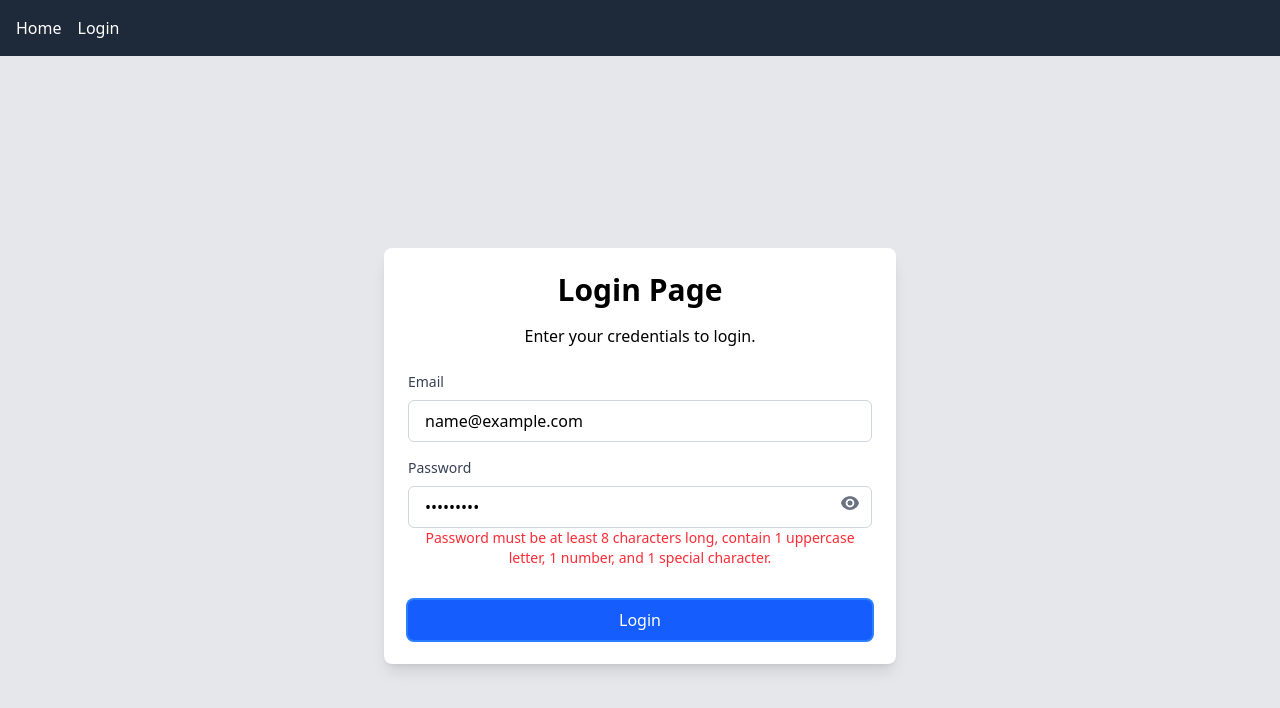
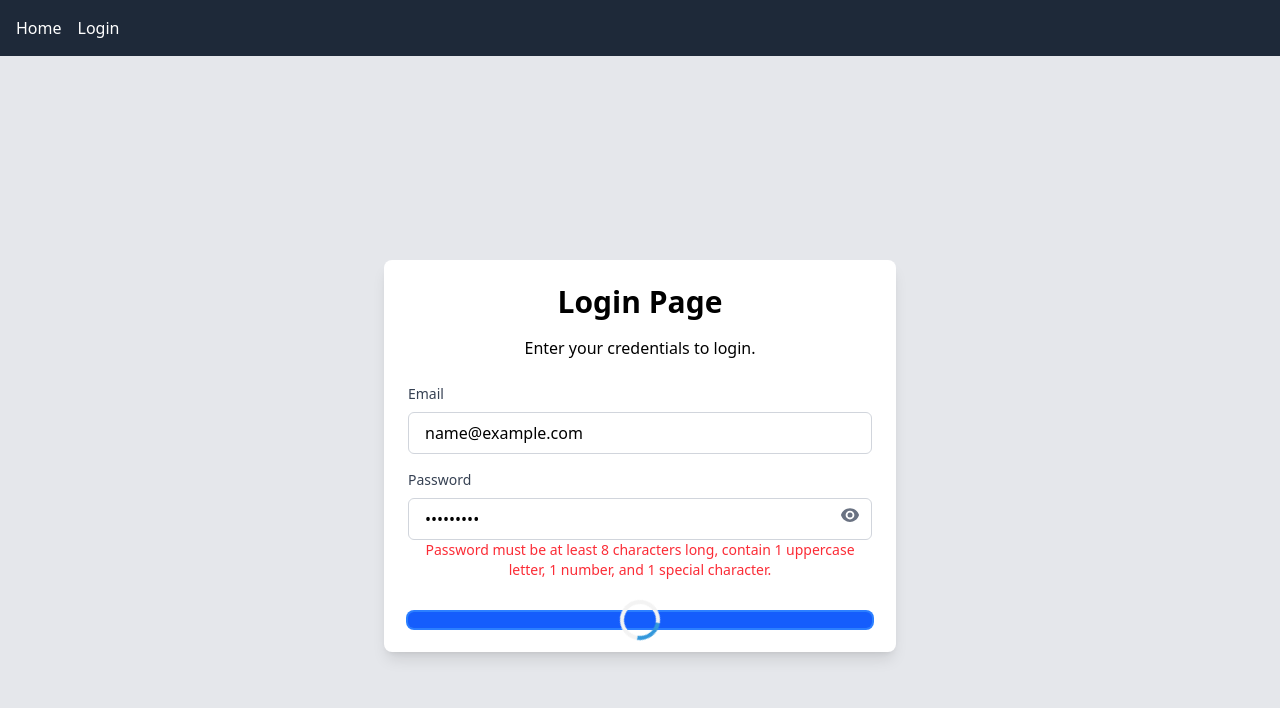
Before and after one commit to teovaira/goal-app, a React (Vite) app in the folder frontend/: page /login in a window 1280 px wide. Both pictures are taken after typing "name@example.com", "Sample123" into the empty fields and a click on the button "Login". Shown: the top 708 px of the page. Built offline with nearby package versions, Linux system fonts and the light colour scheme.

Commit message:
feat: add isLoading state and spinner for the duration of the login process

```diff
--- a/frontend/src/pages/Login.tsx
+++ b/frontend/src/pages/Login.tsx
@@ -16,9 +16,7 @@ const Login = () => {
     password: "",
   });
   const [showPassword, setShowPassword] = useState<boolean>(false);
-
-
-
+  const [isLoading, setIsLoading] = useState<boolean>(false);
 
 
   const handleSubmit = async (e: React.FormEvent): Promise<void> => {
@@ -27,6 +25,7 @@ const Login = () => {
     setError({ email: "", password: "" });
 
     let hasError = false;
+    setIsLoading(true);
 
     const emailRegex: RegExp = /^[^\s@]+@[^\s@]+\.[^\s@]+$/;
   const passwordRegex: RegExp =
@@ -109,7 +108,9 @@ const Login = () => {
           email: "Something went wrong, please try again later.",
         }));
       }
-    }
+    } finally {
+      setIsLoading(false);
+    };
 
   };
 
@@ -177,9 +178,13 @@ const Login = () => {
 
           <button
             type="submit"
-            className="w-full py-2 mt-4 bg-blue-600 text-white rounded-md hover:bg-blue-700 focus:outline-none focus:ring-2 focus:ring-blue-500"
+            className="w-full py-2 mt-4 bg-blue-600 text-white rounded-md hover:bg-blue-700 focus:outline-none focus:ring-2 focus:ring-blue-500 relative"
           >
-            Login
+            {isLoading ? (
+              <div className="spinner visible absolute top-1/2 left-1/2 transform -translate-x-1/2 -translate-y-1/2"></div>
+            ) : (
+              "Login"
+            )}
           </button>
         </form>
       </div>
```
